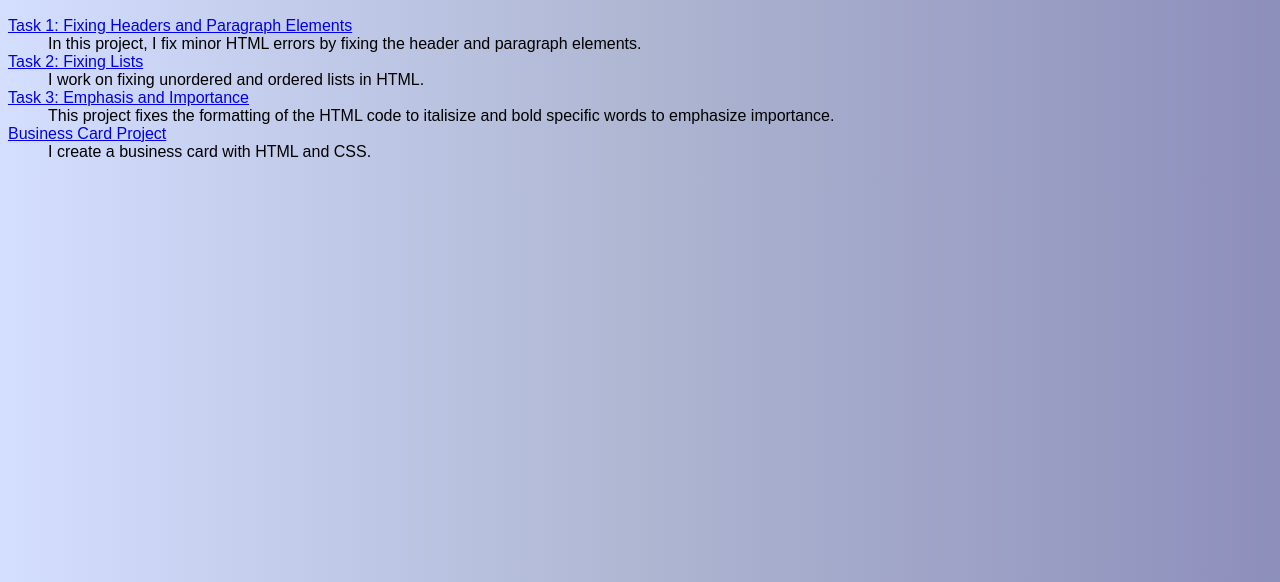
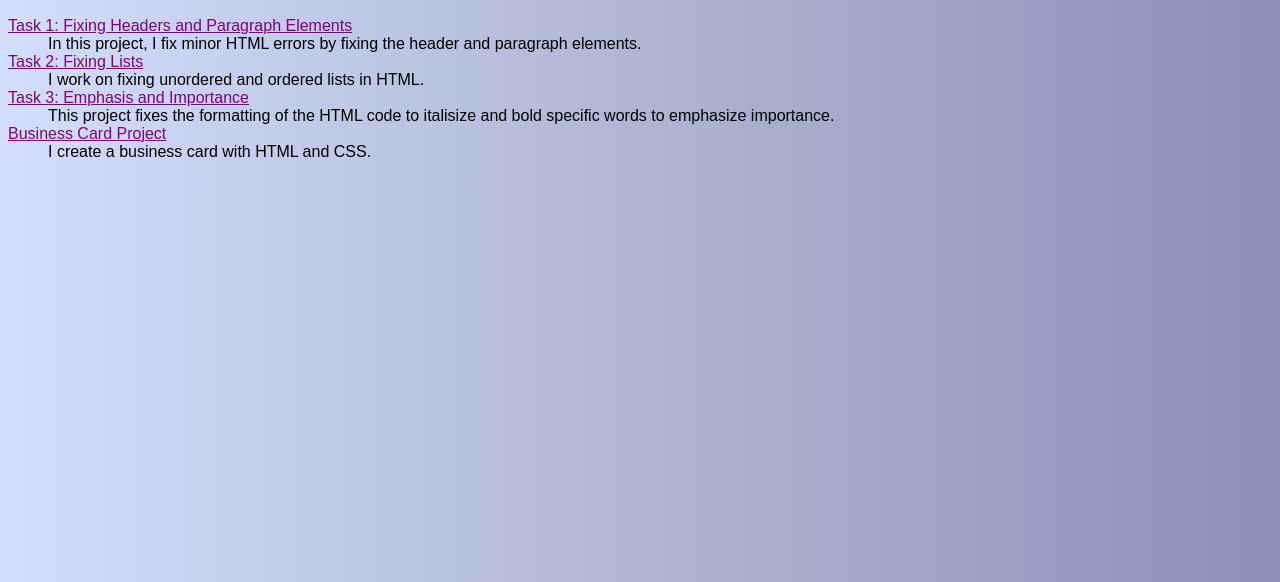
Before and after one commit to dianee0/website, a plain HTML site: page index.html in a window 1280 px wide. Shown: the part 218-800 px from the top of the page. Drawn offline with Linux system fonts and the light colour scheme.

Commit message:
adding a link class

```diff
--- a/index.html
+++ b/index.html
@@ -12,13 +12,13 @@
   <a id = 'linkedin' href="https://www.linkedin.com/in/diane-poeng-048bb6272"><img src="linkedin-logo.png" alt= "Linkedin Link" height="50" width="50"></a>
   <h2 class = 'mainheader'> Projects</h2>
   <dl>
-    <dt><a href = "https://codepen.io/dianee0/pen/RwePYam">Task 1: Fixing Headers and Paragraph Elements</a></dt>
+    <dt><a class = 'links' href = "https://codepen.io/dianee0/pen/RwePYam">Task 1: Fixing Headers and Paragraph Elements</a></dt>
     <dd>In this project, I fix minor HTML errors by fixing the header and paragraph elements.</dd>
-    <dt><a href = "https://codepen.io/dianee0/pen/MWPwqJE">Task 2: Fixing Lists</a></dt>
+    <dt><a class = 'links' href = "https://codepen.io/dianee0/pen/MWPwqJE">Task 2: Fixing Lists</a></dt>
     <dd>I work on fixing unordered and ordered lists in HTML.</dd>
-    <dt><a href = "https://codepen.io/dianee0/pen/oNaXPZm">Task 3: Emphasis and Importance</a></dt>
+    <dt><a class = 'links' href = "https://codepen.io/dianee0/pen/oNaXPZm">Task 3: Emphasis and Importance</a></dt>
     <dd>This project fixes the formatting of the HTML code to italisize and bold specific words to emphasize importance.</dd>
-    <dt><a href = "https://dianee0.github.io/website/businesscard"> Business Card Project</a></dt>
+    <dt><a class = 'links' href = "https://dianee0.github.io/website/businesscard"> Business Card Project</a></dt>
     <dd>I create a business card with HTML and CSS.</dd>
   </dl>
 </body>
--- a/website.css
+++ b/website.css
@@ -29,3 +29,11 @@ body {
     border-bottom: 1px solid;
     background:  black;
 }
+
+.links:visited{
+    color: rgb(26, 71, 26); /*alternative color: rgb(26, 71, 26)*/
+}
+
+.links{
+    color: purple;
+}
```
